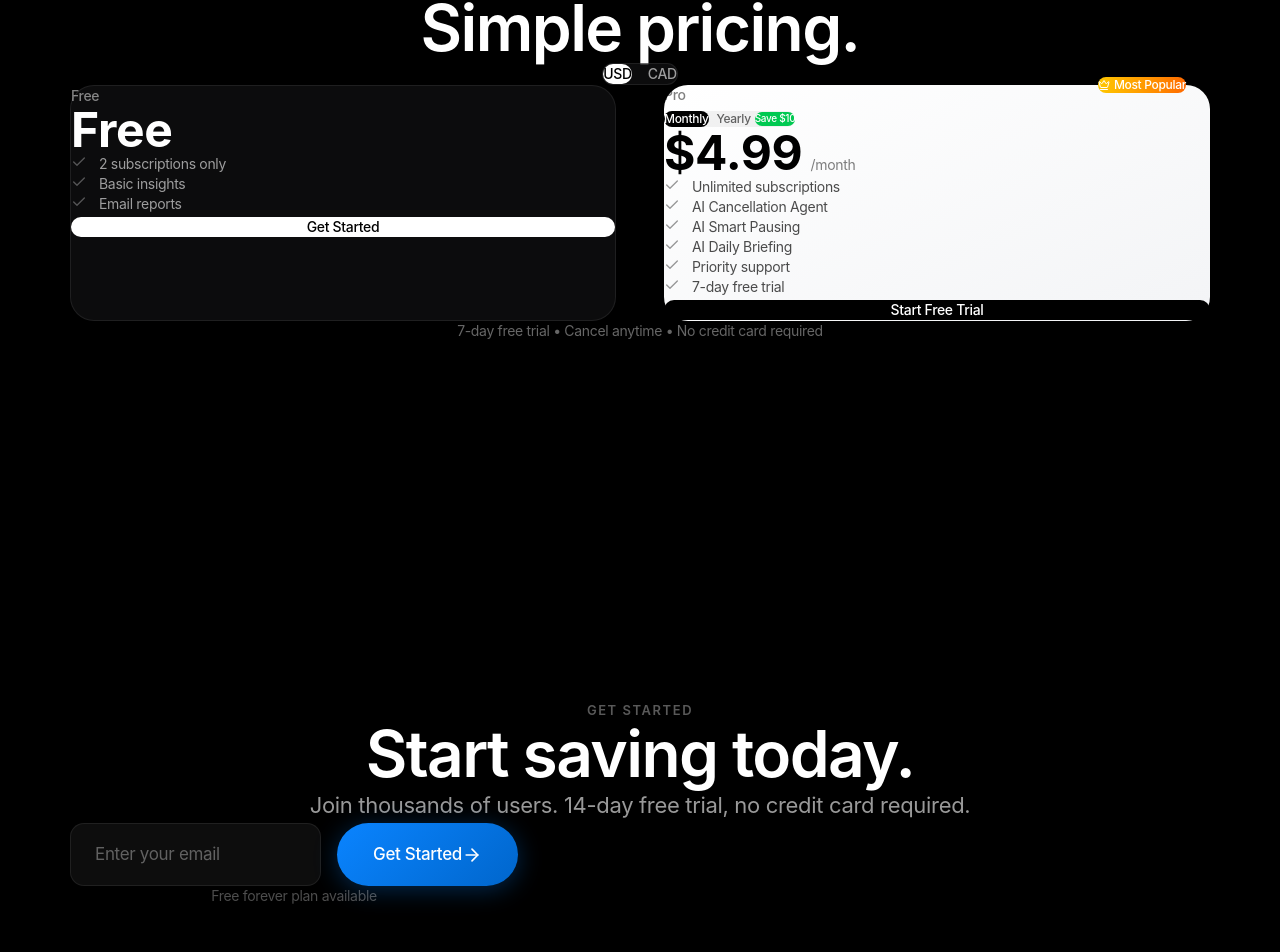
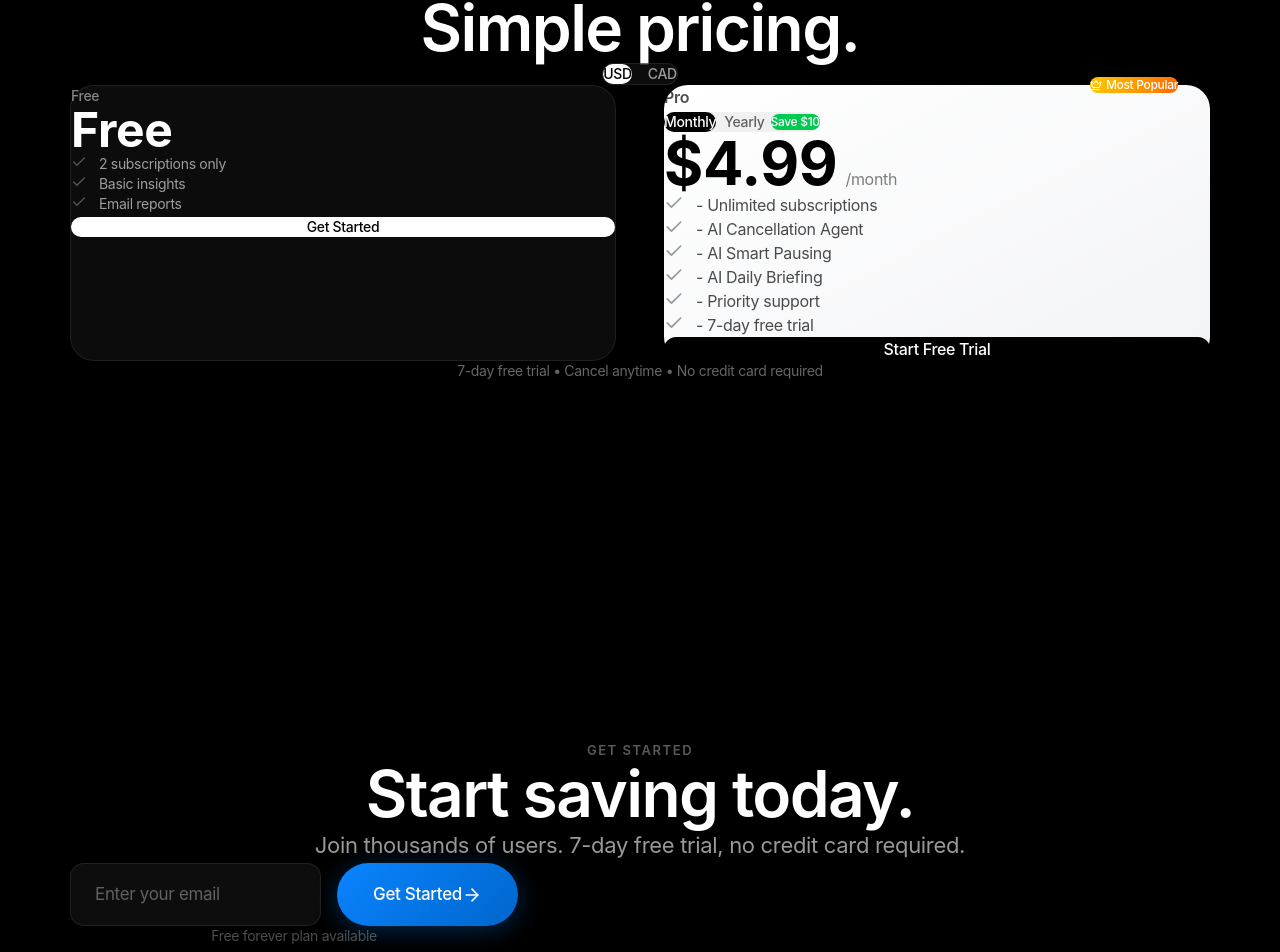
Before and after one commit to Hud2929/Pausely, a React (Vite) app in the folder web/: page / in a window 1280 px wide. Shown: the part 3310-4262 px from the top of the page. Built offline with nearby package versions, Linux system fonts and the light colour scheme; no server answers.

Commit message:
Update pricing with dashes before features

```diff
--- a/web/src/components/sections/CTA.tsx
+++ b/web/src/components/sections/CTA.tsx
@@ -44,7 +44,7 @@ export default function CTA({ onGetStarted }: CTAProps) {
         </h2>
 
         <p className="body-large mb-16">
-          Join thousands of users. 14-day free trial, no credit card required.
+          Join thousands of users. 7-day free trial, no credit card required.
         </p>
 
         {!isSuccess ? (
--- a/web/src/components/sections/Pricing.tsx
+++ b/web/src/components/sections/Pricing.tsx
@@ -28,12 +28,12 @@ const PLANS = {
     id: 'pro',
     name: 'Pro',
     features: [
-      'Unlimited subscriptions',
-      'AI Cancellation Agent',
-      'AI Smart Pausing',
-      'AI Daily Briefing',
-      'Priority support',
-      '7-day free trial'
+      '- Unlimited subscriptions',
+      '- AI Cancellation Agent',
+      '- AI Smart Pausing',
+      '- AI Daily Briefing',
+      '- Priority support',
+      '- 7-day free trial'
     ]
   }
 }
@@ -114,23 +114,23 @@ export default function Pricing({ onGetStarted }: PricingProps) {
           </div>
 
           {/* Pro Plan */}
-          <div className="relative p-8 lg:p-10 rounded-3xl bg-gradient-to-br from-white to-gray-100 text-black">
-            {/* Most Popular Badge - Moved to top right */}
-            <div className="absolute -top-3 right-6">
+          <div className="relative p-8 lg:p-12 rounded-3xl bg-gradient-to-br from-white to-gray-100 text-black">
+            {/* Most Popular Badge - Top right */}
+            <div className="absolute -top-3 right-8">
               <span className="inline-flex items-center gap-1 px-3 py-1 rounded-full bg-gradient-to-r from-yellow-400 to-orange-500 text-white text-xs font-medium">
                 <Crown className="w-3 h-3" />
                 Most Popular
               </span>
             </div>
 
-            <div className="mb-5">
-              <p className="text-sm font-medium mb-1 text-black/50">{PLANS.pro.name}</p>
+            <div className="mb-5 pl-10 pt-2">
+              <p className="text-base font-semibold mb-2 text-black/70">{PLANS.pro.name}</p>
 
               {/* Billing Period Toggle */}
-              <div className="inline-flex items-center gap-2 p-1 rounded-full bg-black/5 mb-3">
+              <div className="inline-flex items-center gap-2 p-1.5 rounded-full bg-black/5 mb-4">
                 <button
                   onClick={() => setBillingPeriod('monthly')}
-                  className={`px-3 py-1.5 rounded-full text-xs font-medium transition-all ${
+                  className={`px-4 py-2 rounded-full text-sm font-medium transition-all ${
                     billingPeriod === 'monthly'
                       ? 'bg-black text-white'
                       : 'text-black/60 hover:text-black'
@@ -140,44 +140,46 @@ export default function Pricing({ onGetStarted }: PricingProps) {
                 </button>
                 <button
                   onClick={() => setBillingPeriod('yearly')}
-                  className={`px-3 py-1.5 rounded-full text-xs font-medium transition-all flex items-center gap-1 ${
+                  className={`px-4 py-2 rounded-full text-sm font-medium transition-all flex items-center gap-1.5 ${
                     billingPeriod === 'yearly'
                       ? 'bg-black text-white'
                       : 'text-black/60 hover:text-black'
                   }`}
                 >
                   Yearly
-                  <span className="text-[10px] bg-green-500 text-white px-1.5 py-0.5 rounded-full">Save {getYearlySavings()}</span>
+                  <span className="text-xs bg-green-500 text-white px-2 py-0.5 rounded-full">Save {getYearlySavings()}</span>
                 </button>
               </div>
 
               <div className="flex items-baseline gap-2">
-                <span className="text-4xl lg:text-5xl font-bold">{getPrice()}</span>
-                <span className="text-sm text-black/50">/{billingPeriod === 'monthly' ? 'month' : 'year'}</span>
+                <span className="text-5xl lg:text-6xl font-bold">{getPrice()}</span>
+                <span className="text-base text-black/50">/{billingPeriod === 'monthly' ? 'month' : 'year'}</span>
               </div>
 
               {billingPeriod === 'yearly' && (
-                <p className="text-xs text-green-600 mt-1 font-medium">
+                <p className="text-sm text-green-600 mt-2 font-medium">
                   You save {getYearlySavings()} per year
                 </p>
               )}
             </div>
 
-            <ul className="space-y-3 mb-8">
+            <ul className="space-y-4 mb-10 pl-10">
               {PLANS.pro.features.map((feature) => (
                 <li key={feature} className="flex items-start gap-3">
-                  <Check className="w-4 h-4 mt-0.5 text-black/40 flex-shrink-0" />
-                  <span className="text-sm text-black/70">{feature}</span>
+                  <Check className="w-5 h-5 mt-0.5 text-black/40 flex-shrink-0" />
+                  <span className="text-base text-black/70">{feature}</span>
                 </li>
               ))}
             </ul>
 
-            <button
-              onClick={() => handlePlanSelect()}
-              className="w-full py-3 rounded-full font-medium text-sm transition-all bg-black text-white hover:bg-black/80"
-            >
-              Start Free Trial
-            </button>
+            <div className="px-10">
+              <button
+                onClick={() => handlePlanSelect()}
+                className="w-full py-4 rounded-full font-medium text-base transition-all bg-black text-white hover:bg-black/80"
+              >
+                Start Free Trial
+              </button>
+            </div>
           </div>
         </div>
 
```
